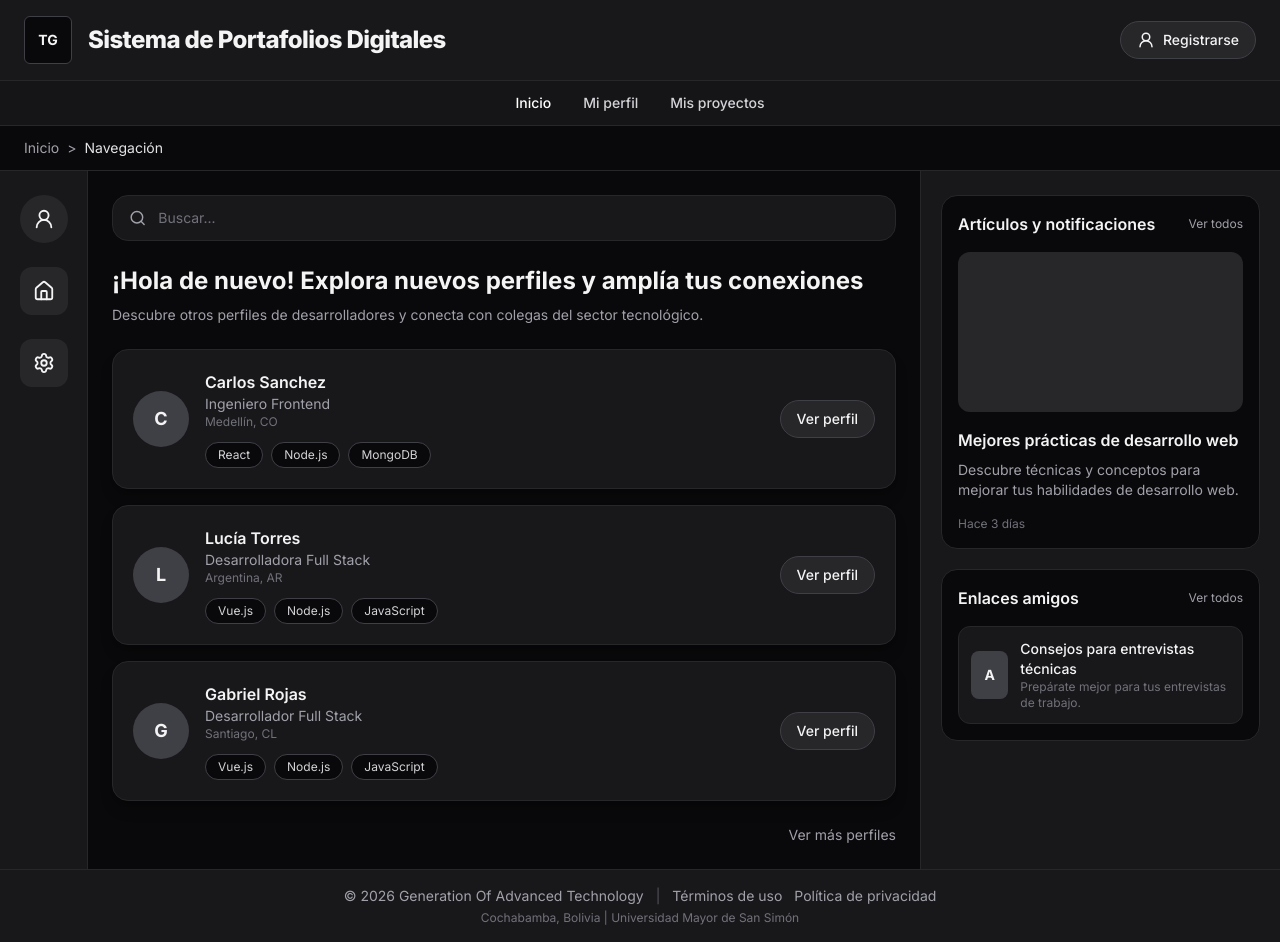
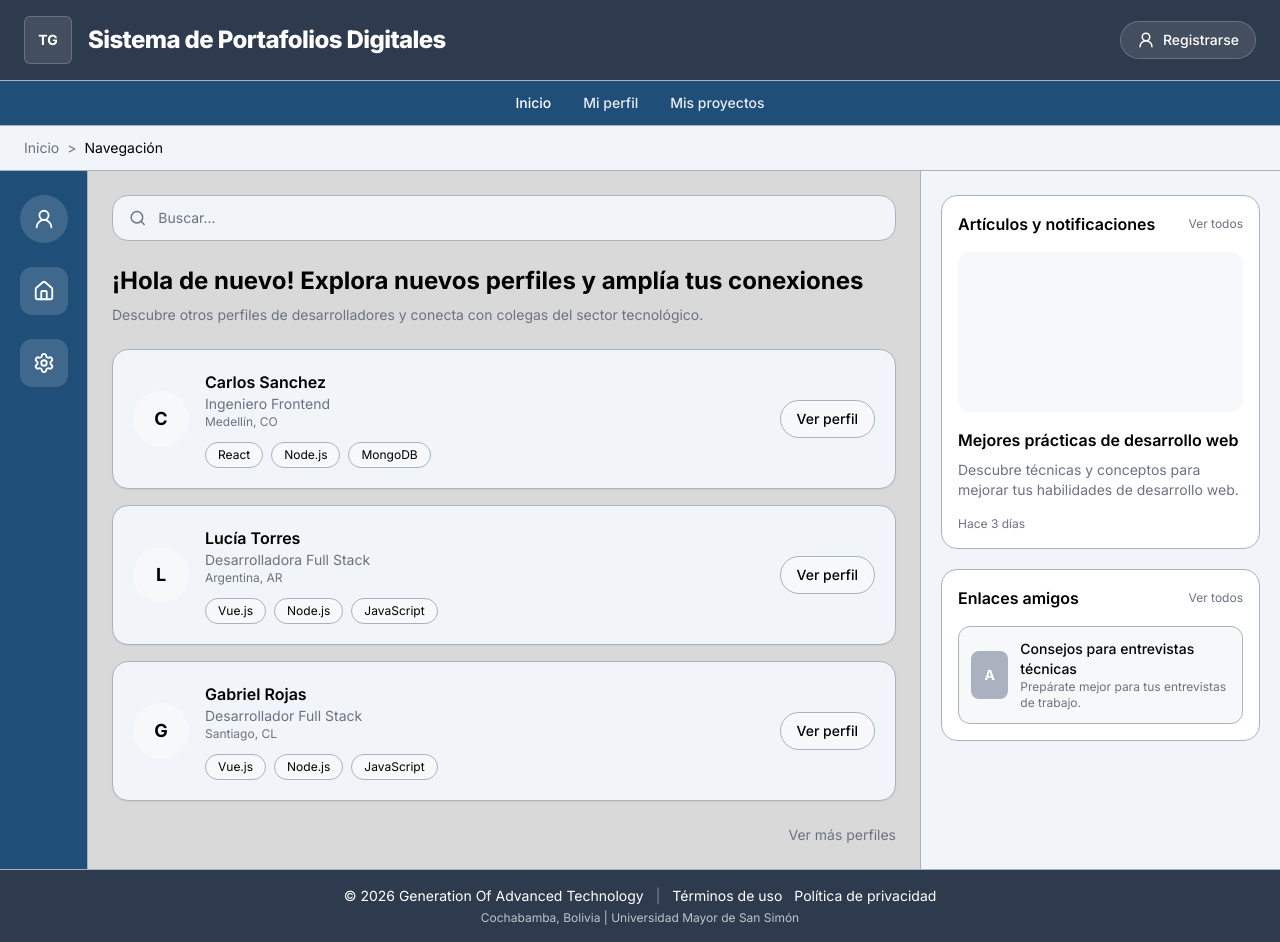
Before and after one commit to giangartun/Tis-GOAT-Frontend, a React (Vite) app: page / in a window 1280 px wide. Built offline with nearby package versions, Linux system fonts and the light colour scheme.

Commit message:
ActualizacionInicio

```diff
--- a/src/App.tsx
+++ b/src/App.tsx
@@ -23,11 +23,11 @@ const profiles = [
 
 function App() {
   return (
-    <div className="min-h-screen bg-zinc-950 font-inter text-zinc-100">
+    <div className="min-h-screen bg-app-bg font-inter text-app-text">
       {/* Header superior */}
-      <header className="flex items-center justify-between border-b border-zinc-800 bg-zinc-900 px-6 py-4">
+      <header className="flex items-center justify-between border-b border-app-border bg-app-header px-6 py-4 text-white">
         <div className="flex items-center gap-4">
-          <div className="flex h-12 w-12 items-center justify-center rounded-md border border-zinc-700 bg-zinc-950 text-sm font-bold">
+          <div className="flex h-12 w-12 items-center justify-center rounded-md border border-white/20 bg-white/10 text-sm font-bold">
             TG
           </div>
           <h1 className="text-2xl font-extrabold tracking-tight">
@@ -35,61 +35,61 @@ function App() {
           </h1>
         </div>
 
-        <button className="flex items-center gap-2 rounded-full border border-zinc-700 bg-zinc-800 px-4 py-2 text-sm font-medium hover:bg-zinc-700">
+        <button className="flex items-center gap-2 rounded-full border border-white/20 bg-white/10 px-4 py-2 text-sm font-medium transition hover:bg-white/20">
           <UserRound size={18} />
           Registrarse
         </button>
       </header>
 
       {/* Barra horizontal de menú */}
-      <nav className="flex items-center justify-center border-b border-zinc-800 bg-zinc-900/80 px-6 py-3 text-sm text-zinc-300">
+      <nav className="flex items-center justify-center border-b border-app-border bg-app-topbar px-6 py-3 text-sm text-white">
         <div className="flex gap-8 font-medium">
-          <a href="#" className="text-white hover:text-zinc-300">
+          <a href="#" className="text-white hover:text-white/80">
             Inicio
           </a>
-          <a href="#" className="hover:text-white">
+          <a href="#" className="text-white/90 hover:text-white">
             Mi perfil
           </a>
-          <a href="#" className="hover:text-white">
+          <a href="#" className="text-white/90 hover:text-white">
             Mis proyectos
           </a>
         </div>
       </nav>
 
-      {/* Barra de navegación secundaria */}
-      <nav className="border-b border-zinc-800 bg-zinc-950 px-6 py-3">
-        <div className="flex items-center gap-2 text-sm text-zinc-400">
-          <a href="#" className="hover:text-white">
+      {/* Barra secundaria */}
+      <nav className="border-b border-app-border bg-app-surface px-6 py-3">
+        <div className="flex items-center gap-2 text-sm text-app-muted">
+          <a href="#" className="hover:text-app-text">
             Inicio
           </a>
           <span>&gt;</span>
-          <span className="text-zinc-200">Navegación</span>
+          <span className="text-app-text">Navegación</span>
         </div>
       </nav>
 
       {/* Contenido principal */}
       <main className="grid min-h-[calc(100vh-180px)] grid-cols-[88px_1fr_360px]">
         {/* Sidebar izquierdo */}
-        <aside className="flex flex-col items-center gap-6 border-r border-zinc-800 bg-zinc-900 py-6">
-          <div className="flex h-12 w-12 items-center justify-center rounded-full bg-zinc-800">
+        <aside className="flex flex-col items-center gap-6 border-r border-app-border bg-app-sidebar py-6 text-white">
+          <div className="flex h-12 w-12 items-center justify-center rounded-full bg-white/15">
             <UserRound size={22} />
           </div>
-          <div className="flex h-12 w-12 items-center justify-center rounded-xl bg-zinc-800">
+          <div className="flex h-12 w-12 items-center justify-center rounded-xl bg-white/15">
             <Home size={22} />
           </div>
-          <div className="flex h-12 w-12 items-center justify-center rounded-xl bg-zinc-800">
+          <div className="flex h-12 w-12 items-center justify-center rounded-xl bg-white/15">
             <Settings size={22} />
           </div>
         </aside>
 
         {/* Zona central */}
-        <section className="overflow-auto bg-zinc-950 px-6 py-6">
-          <div className="mb-6 flex items-center gap-3 rounded-2xl border border-zinc-800 bg-zinc-900 px-4 py-3">
-            <Search size={18} className="text-zinc-400" />
+        <section className="overflow-auto bg-app-bg px-6 py-6">
+          <div className="mb-6 flex items-center gap-3 rounded-2xl border border-app-border bg-app-surface px-4 py-3">
+            <Search size={18} className="text-app-muted" />
             <input
               type="text"
               placeholder="Buscar..."
-              className="w-full bg-transparent text-sm outline-none placeholder:text-zinc-500"
+              className="w-full bg-transparent text-sm outline-none placeholder:text-app-muted"
             />
           </div>
 
@@ -97,7 +97,7 @@ function App() {
             <h2 className="text-2xl font-bold">
               ¡Hola de nuevo! Explora nuevos perfiles y amplía tus conexiones
             </h2>
-            <p className="mt-2 max-w-2xl text-sm text-zinc-400">
+            <p className="mt-2 max-w-2xl text-sm text-app-muted">
               Descubre otros perfiles de desarrolladores y conecta con colegas del sector tecnológico.
             </p>
           </div>
@@ -106,23 +106,23 @@ function App() {
             {profiles.map((profile) => (
               <article
                 key={profile.name}
-                className="flex items-center justify-between rounded-2xl border border-zinc-800 bg-zinc-900 p-5 shadow-lg shadow-black/20"
+                className="flex items-center justify-between rounded-2xl border border-app-border bg-app-surface p-5 shadow-sm"
               >
                 <div className="flex items-center gap-4">
-                  <div className="flex h-14 w-14 items-center justify-center rounded-full bg-zinc-700 text-lg font-bold">
+                  <div className="flex h-14 w-14 items-center justify-center rounded-full bg-app-card text-lg font-bold">
                     {profile.name.charAt(0)}
                   </div>
 
                   <div>
                     <h3 className="text-base font-semibold">{profile.name}</h3>
-                    <p className="text-sm text-zinc-400">{profile.role}</p>
-                    <p className="text-xs text-zinc-500">{profile.location}</p>
+                    <p className="text-sm text-app-muted">{profile.role}</p>
+                    <p className="text-xs text-app-muted">{profile.location}</p>
 
                     <div className="mt-3 flex flex-wrap gap-2">
                       {profile.tags.map((tag) => (
                         <span
                           key={tag}
-                          className="rounded-full border border-zinc-700 bg-zinc-950 px-3 py-1 text-xs text-zinc-300"
+                          className="rounded-full border border-app-border bg-app-card px-3 py-1 text-xs text-app-text"
                         >
                           {tag}
                         </span>
@@ -131,56 +131,56 @@ function App() {
                   </div>
                 </div>
 
-                <button className="rounded-full border border-zinc-700 bg-zinc-800 px-4 py-2 text-sm font-medium hover:bg-zinc-700">
+                <button className="rounded-full border border-app-border bg-app-card px-4 py-2 text-sm font-medium transition hover:bg-zinc-200">
                   Ver perfil
                 </button>
               </article>
             ))}
           </div>
 
-          <div className="mt-6 text-right text-sm text-zinc-400">
-            <a href="#" className="hover:text-white">
+          <div className="mt-6 text-right text-sm text-app-muted">
+            <a href="#" className="hover:text-app-text">
               Ver más perfiles
             </a>
           </div>
         </section>
 
         {/* Panel derecho */}
-        <aside className="border-l border-zinc-800 bg-zinc-900 px-5 py-6">
-          <div className="rounded-2xl border border-zinc-800 bg-zinc-950 p-4">
+        <aside className="border-l border-app-border bg-app-surface px-5 py-6">
+          <div className="rounded-2xl border border-app-border bg-white p-4">
             <div className="mb-4 flex items-center justify-between">
               <h3 className="font-semibold">Artículos y notificaciones</h3>
-              <a href="#" className="text-xs text-zinc-400 hover:text-white">
+              <a href="#" className="text-xs text-app-muted hover:text-app-text">
                 Ver todos
               </a>
             </div>
 
-            <div className="h-40 rounded-xl bg-zinc-800" />
+            <div className="h-40 rounded-xl bg-app-card" />
 
             <h4 className="mt-4 text-base font-semibold">
               Mejores prácticas de desarrollo web
             </h4>
-            <p className="mt-2 text-sm text-zinc-400">
+            <p className="mt-2 text-sm text-app-muted">
               Descubre técnicas y conceptos para mejorar tus habilidades de desarrollo web.
             </p>
-            <p className="mt-4 text-xs text-zinc-500">Hace 3 días</p>
+            <p className="mt-4 text-xs text-app-muted">Hace 3 días</p>
           </div>
 
-          <div className="mt-5 rounded-2xl border border-zinc-800 bg-zinc-950 p-4">
+          <div className="mt-5 rounded-2xl border border-app-border bg-white p-4">
             <div className="mb-4 flex items-center justify-between">
               <h3 className="font-semibold">Enlaces amigos</h3>
-              <a href="#" className="text-xs text-zinc-400 hover:text-white">
+              <a href="#" className="text-xs text-app-muted hover:text-app-text">
                 Ver todos
               </a>
             </div>
 
-            <div className="flex items-center gap-3 rounded-xl border border-zinc-800 bg-zinc-900 p-3">
-              <div className="flex h-12 w-12 items-center justify-center rounded-lg bg-zinc-700">
+            <div className="flex items-center gap-3 rounded-xl border border-app-border bg-app-card p-3">
+              <div className="flex h-12 w-12 items-center justify-center rounded-lg bg-app-border text-white">
                 <span className="text-sm font-bold">A</span>
               </div>
               <div>
                 <p className="text-sm font-medium">Consejos para entrevistas técnicas</p>
-                <p className="text-xs text-zinc-500">
+                <p className="text-xs text-app-muted">
                   Prepárate mejor para tus entrevistas de trabajo.
                 </p>
               </div>
@@ -190,19 +190,19 @@ function App() {
       </main>
 
       {/* Footer / Copyright */}
-      <footer className="border-t border-zinc-800 bg-zinc-900 px-6 py-4 text-center">
-        <div className="flex flex-col items-center justify-center gap-1 text-sm text-zinc-400">
+      <footer className="border-t border-app-border bg-app-header px-6 py-4 text-center text-white">
+        <div className="flex flex-col items-center justify-center gap-1 text-sm">
           <div className="flex flex-wrap items-center justify-center gap-3">
             <span>© 2026 Generation Of Advanced Technology</span>
-            <span className="text-zinc-600">|</span>
-            <a href="#" className="hover:text-white">
+            <span className="text-white/40">|</span>
+            <a href="#" className="hover:text-white/80">
               Términos de uso
             </a>
-            <a href="#" className="hover:text-white">
+            <a href="#" className="hover:text-white/80">
               Política de privacidad
             </a>
           </div>
-          <p className="text-xs text-zinc-500">
+          <p className="text-xs text-white/70">
             Cochabamba, Bolivia | Universidad Mayor de San Simón
           </p>
         </div>
--- a/tailwind.config.js
+++ b/tailwind.config.js
@@ -6,6 +6,19 @@ export default {
       fontFamily: {
         inter: ["Inter", "sans-serif"],
       },
+      colors: {
+        app: {
+          bg: "#D9D9D9",       // fondo general claro
+          header: "#2E3A4D",   // barra superior oscura
+          topbar: "#1F4E79",   // barra de navegación azul
+          sidebar: "#1F4E79",  // columna izquierda azul
+          surface: "#F1F5F9",  // tarjetas blancas
+          card: "#f7f8fa",     // fondo suave de tarjetas
+          border: "#ABB2BF",   // bordes grises
+          text: "#000000",     // texto principal
+          muted: "#6b7280",    // texto secundario
+        },
+      },
     },
   },
   plugins: [],
```
